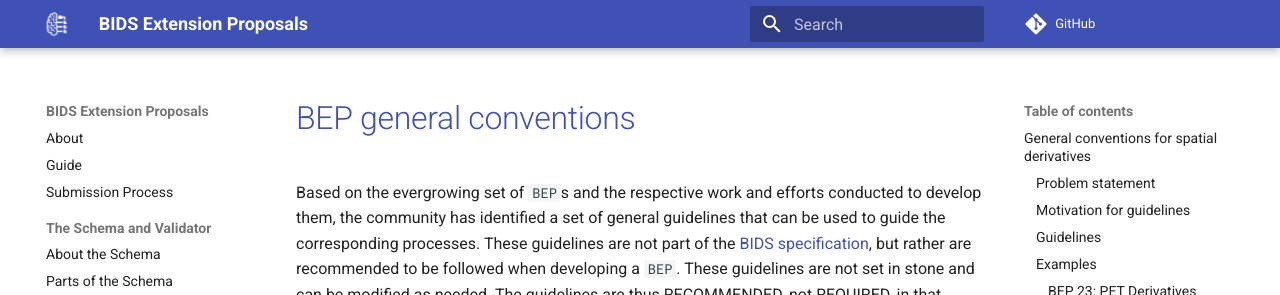
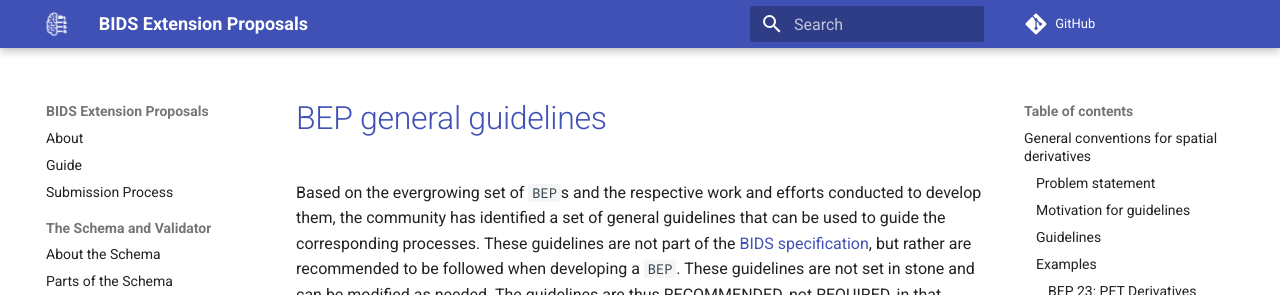
Before and after one commit to bids-standard/bids-extensions, an MkDocs documentation site: the page built from docs/general_conventions.md, in a window 1280 px wide and 900 px high. Shown: the top 295 px of the window. Built offline with MkDocs 1.6.1 and Material for MkDocs 9.7.7, drawn with Linux system fonts in a browser that asks for light colours; comment, search, counter and statistics services are not loaded.

Commit message:
Update docs/general_conventions.md
Change wording from "conventions" to "guideline" as suggest by @yarikoptic.

Co-authored-by: Yaroslav Halchenko <debian@onerussian.com>

```diff
--- a/docs/general_conventions.md
+++ b/docs/general_conventions.md
@@ -1,4 +1,4 @@
-# BEP general conventions
+# BEP general guidelines
 
 Based on the evergrowing set of `BEP`s and the respective work and efforts conducted to develop them, the community has identified a set of general guidelines that can be used to guide the corresponding processes.
 These guidelines are not part of the [BIDS specification](https://bids-specification.readthedocs.io/en/stable/index.html), but rather are recommended to be followed when developing a `BEP`.
```
